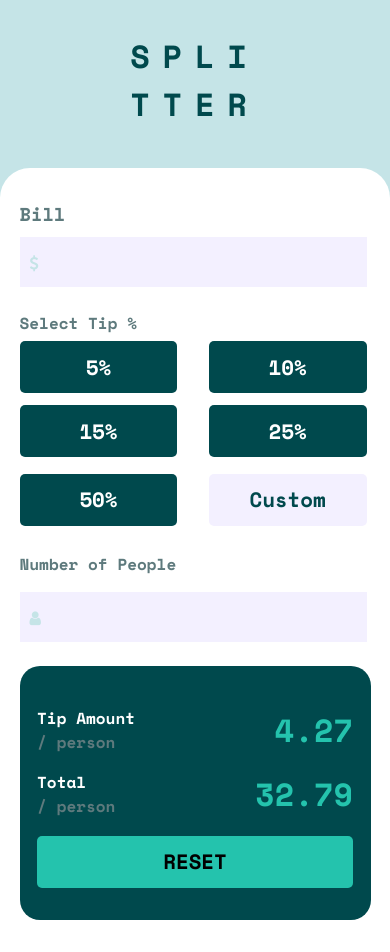
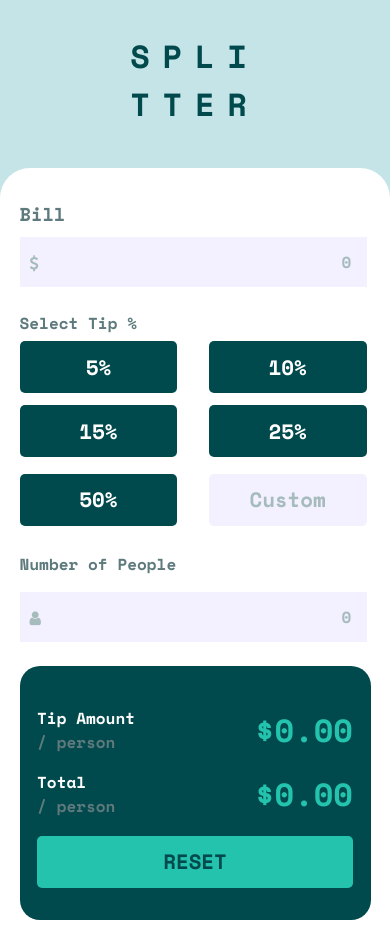
Before and after one commit to OscarAnillo/tip-calculator-fe, a React (Create React App) app: page / in a window 390 px wide. Built offline with nearby package versions, Linux system fonts and the light colour scheme.

Commit message:
add logic to the mobileDesignView

```diff
--- a/src/App.css
+++ b/src/App.css
@@ -52,7 +52,7 @@
 .icon {
   padding: 18px 10px;
   min-width: 40px;
-  color: rgb(197, 228, 231);
+  color: rgb(166, 187, 188);
 }
 
 .box input {
@@ -67,6 +67,10 @@
   font-family: 'Space Mono', monospace;
   font-size: 1rem;
 }
+.box input::placeholder {
+  color: rgb(166, 187, 188);
+}
+
 .select {
   color: hsl(186, 14%, 43%);
 }
@@ -85,7 +89,7 @@
 .space {
   margin-right: 1.5em;
 }
-.custom {
+.box .custom {
   color: hsl(183, 100%, 15%);
   background-color: rgb(243, 240, 255);
   border: none;
@@ -95,6 +99,7 @@
   width: 45%;
   padding: .5em 0;
   margin: .5em 0;
+  text-align: center;
 }
 .number {
   color: hsl(186, 14%, 43%);
@@ -128,6 +133,7 @@
   color: rgb(36, 195, 173);
 }
 .total-container button {
+  color: hsl(183, 100%, 15%);
   background: rgb(36, 195, 173);
   border: none;
   border-radius: 5px;
--- a/src/components/common/button.js
+++ b/src/components/common/button.js
@@ -1,9 +1,9 @@
 export default function ButtonCommon(props) {
-    const {value, className} = props;
+    const {value, text, className, onClick} = props;
 
     return (
-        <button className={className}>
-            {value}
+        <button value={value} className={className} onClick={onClick}>
+            {text}%
         </button>
     )
 }
--- a/src/components/common/input.js
+++ b/src/components/common/input.js
@@ -1,7 +1,7 @@
 export default function InputText(props){
-    const {type, placeholder, value, onChange} = props;
+    const {type, placeholder, value, onChange, className} = props;
 
     return (
-        <input type={type} placeholder={placeholder} value={value} onChange={onChange} />
+        <input type={type} placeholder={placeholder} value={value} onChange={onChange} className={className} />
     )
 }
--- a/src/components/main-component.js
+++ b/src/components/main-component.js
@@ -5,7 +5,9 @@ import TotalComponent from './total-component';
 
 export default function MainComponent(){
     const [billValue, setBillValue] = useState("");
-    const [numberPeople, setNumberPeople] = useState("")
+    const [numberPeople, setNumberPeople] = useState("");
+    const [tipAmount, setTipAmount] = useState('0.00');
+    const [totalPerson, setTotalPerson] = useState('0.00');
 
     const billValueHandler = (e) => {
         setBillValue(e.target.value);
@@ -14,23 +16,43 @@ export default function MainComponent(){
     const numberPeopleHandler = (e) => {
         setNumberPeople(e.target.value);
     }
+
+    const clickHandler = (e) => {
+        let tipGross = (billValue * e.target.value) / numberPeople;
+        let totalTip =(billValue / numberPeople) + tipGross;
+
+        tipGross = Math.round(tipGross * 100) / 100;
+        tipGross = tipGross.toFixed(2);
+        totalTip = totalTip.toFixed(2);
+        setTipAmount(tipGross);
+        setTotalPerson(totalTip);
+        return totalPerson;
+    }
+
+    const clickHandlerReset = () => {
+        setBillValue("");
+        setNumberPeople("");
+        setTipAmount('0.00');
+        setTotalPerson('0.00')
+    }
+
     return (
         <div className="main-bg">
             <div className="box">
                 <h3 className="bill">Bill</h3>
                 <i className="fa fa-dollar icon" />
-                <InputText type="text" value={billValue} onChange={billValueHandler} />
+                <InputText type="text" placeholder="0" value={billValue} onChange={billValueHandler} />
                 <h4 className="select">Select Tip %</h4>
-                <ButtonCommon value="5%" className="btn space" />
-                <ButtonCommon value="10%" className="btn" />
-                <ButtonCommon value="15%" className="btn space" />
-                <ButtonCommon value="25%" className="btn" />
-                <ButtonCommon value="50%" className="btn space" />
-                <ButtonCommon value="Custom" className="custom" />
+                <ButtonCommon value={0.05} text="5" className="btn space" onClick={clickHandler} />
+                <ButtonCommon value={0.10} text="10" className="btn" onClick={clickHandler} />
+                <ButtonCommon value={0.15} text="15" className="btn space" onClick={clickHandler} />
+                <ButtonCommon value={.25} text="25" className="btn" onClick={clickHandler} />
+                <ButtonCommon value={.5} text="50" className="btn space" onClick={clickHandler} />
+                <InputText className="custom" placeholder="Custom"/>
                 <h4 className="number">Number of People</h4>
                 <i className="fa fa-user icon" />
-                <InputText type="text" value={numberPeople} onChange={numberPeopleHandler} />
-                <TotalComponent />
+                <InputText type="text" placeholder="0" value={numberPeople} onChange={numberPeopleHandler} />
+                <TotalComponent tipAmount={tipAmount} totalPerson={totalPerson} clickHandlerReset={clickHandlerReset}/>
             </div>
         </div>
     )
--- a/src/components/total-component.js
+++ b/src/components/total-component.js
@@ -1,4 +1,4 @@
-export default function TotalComponent() {
+export default function TotalComponent({ tipAmount, totalPerson, clickHandlerReset }) {
     return (
         <div className="total-container">
             <div className="total-box">
@@ -6,7 +6,7 @@ export default function TotalComponent() {
                     <p>Tip Amount<br /><span>/ person</span></p>
                 </div>
                 <div>
-                    <h1>4.27</h1>
+                    <h1>${tipAmount}</h1>
                 </div>
             </div>
             <div className="total-box">
@@ -14,10 +14,10 @@ export default function TotalComponent() {
                     <p>Total<br /><span>/ person</span></p>
                 </div>
                 <div>
-                    <h1>32.79</h1>
+                    <h1>${totalPerson}</h1>
                 </div>
         </div>
-        <button>Reset</button>
+        <button onClick={clickHandlerReset}>Reset</button>
         </div>
     )
 }
```
